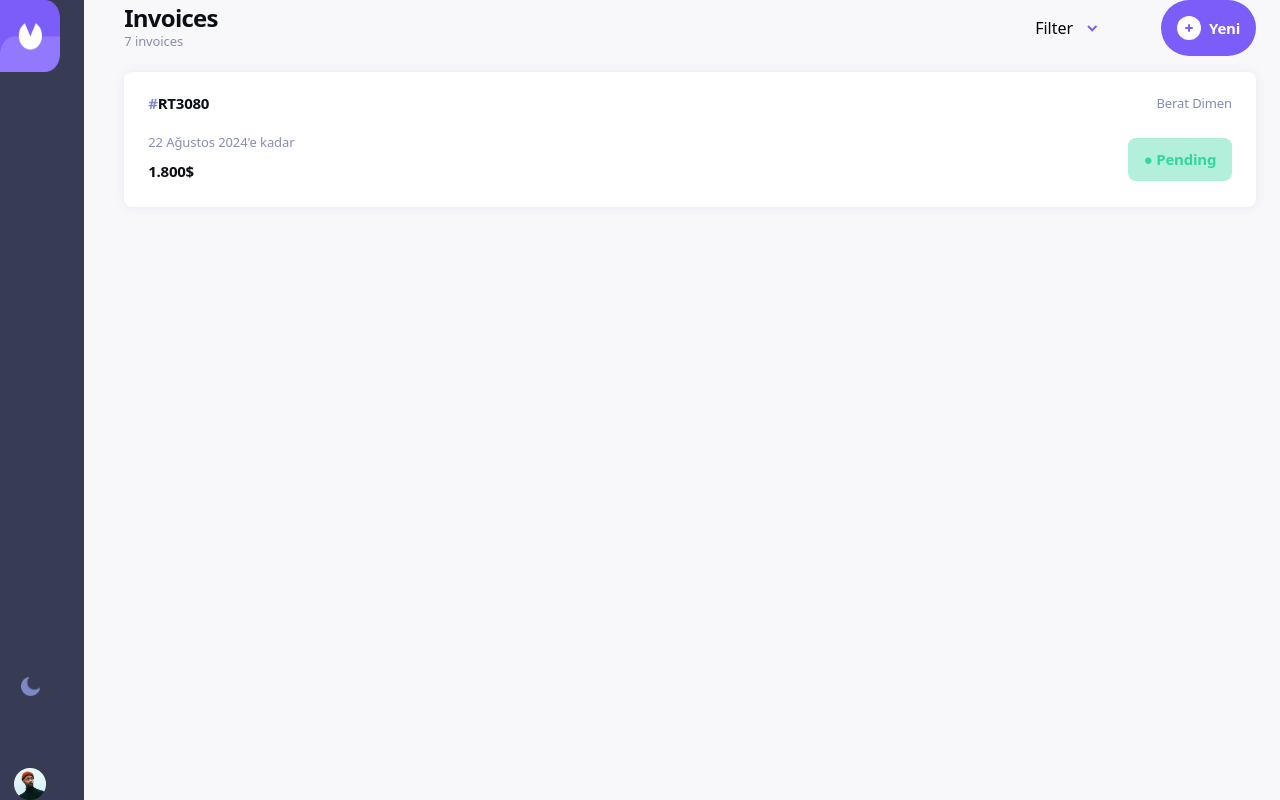
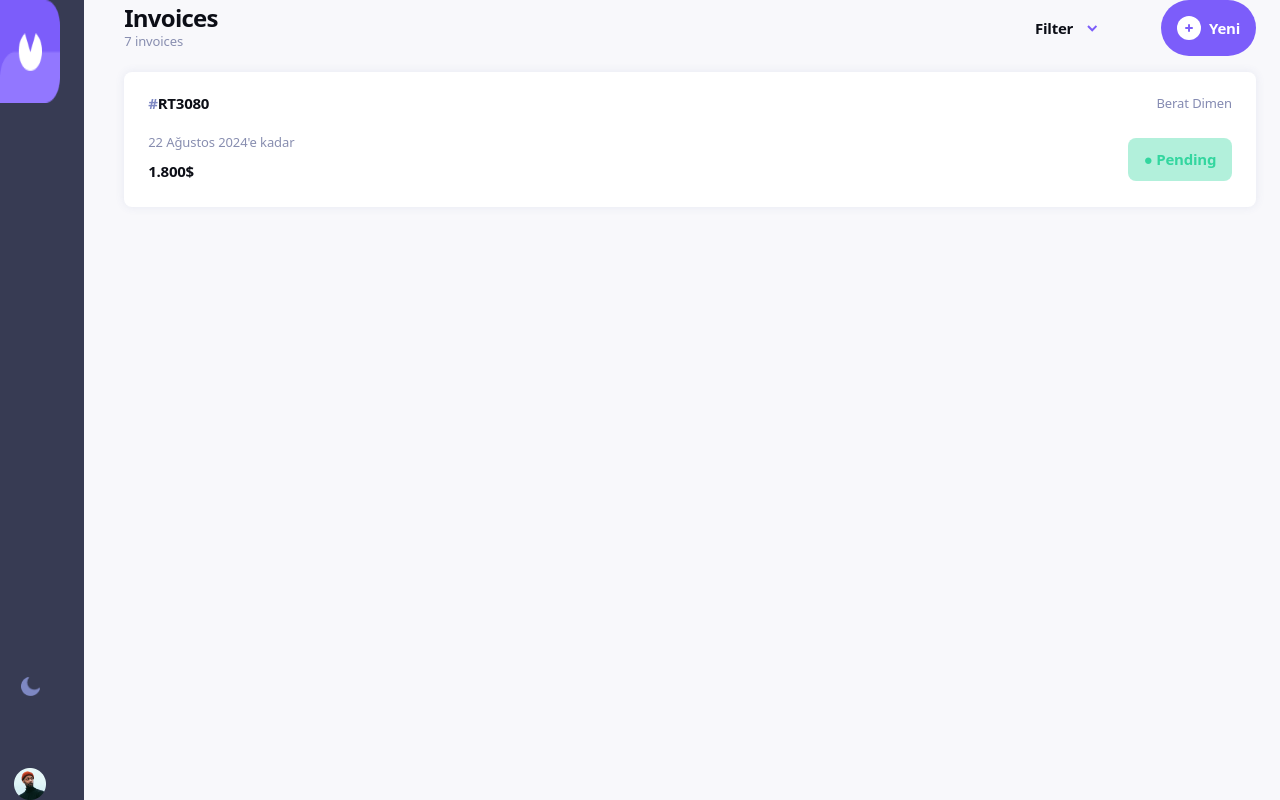
Before and after one commit to beratdimen/invoice-app, a Next.js app: page /invoice in a window 1280 px wide. Built offline with nearby package versions, Linux system fonts and the light colour scheme.

Commit message:
sidebar düzenlemesi yapıldı

```diff
--- a/components/header/header.css
+++ b/components/header/header.css
@@ -15,6 +15,7 @@ header {
   width: 19px;
   height: 19px;
 }
+
 .logo {
   margin-right: auto;
   width: 72px;
@@ -32,7 +33,12 @@ header {
   height: 72px;
 }
 
-@media (width >=768px) {
+@media (width >=1024px) {
+  .logo {
+    width: 103px;
+    height: 103px;
+  }
+
   header {
     height: 100vh;
     display: flex;
--- a/components/invoice-add/index.jsx
+++ b/components/invoice-add/index.jsx
@@ -30,9 +30,9 @@ export default function AddInvoice() {
                 Invoices <span>7 invoices</span>
               </h2>
               <div className="btns">
-                <a>
+                <h6>
                   Filter <DownIcon />
-                </a>
+                </h6>
                 <div className="filter">
                   <p>
                     <input type="checkbox" name="" id="" /> Draft
--- a/components/invoice-add/style.css
+++ b/components/invoice-add/style.css
@@ -36,6 +36,7 @@
       display: flex;
       gap: 8px;
       align-items: center;
+      cursor: pointer;
     }
   }
 }
@@ -44,10 +45,18 @@
   display: flex;
   align-items: center;
   gap: 64px;
-  a {
+
+  h6 {
     display: flex;
     align-items: center;
     gap: 14px;
+    font-size: 15px;
+    font-weight: 700;
+    line-height: 15px;
+    letter-spacing: -0.25px;
+    text-align: right;
+    color: #0c0e16;
+    cursor: pointer;
   }
 }
 
@@ -60,6 +69,7 @@
   box-shadow: 0 4px 8px rgba(0, 0, 0, 0.1);
   padding: 10px;
   border-radius: 4px;
+  cursor: pointer;
 }
 
 .btns:hover .filter {
@@ -89,12 +99,17 @@
     display: flex;
     gap: 8px;
     align-items: center;
+    cursor: pointer;
   }
 }
 
-@media (width >=768px) {
+@media (width >=1024px) {
   .invoiceOverview {
     display: grid;
     grid-template-columns: 1fr 14fr;
   }
+
+  .btns .filter {
+    top: 45px;
+  }
 }
```
